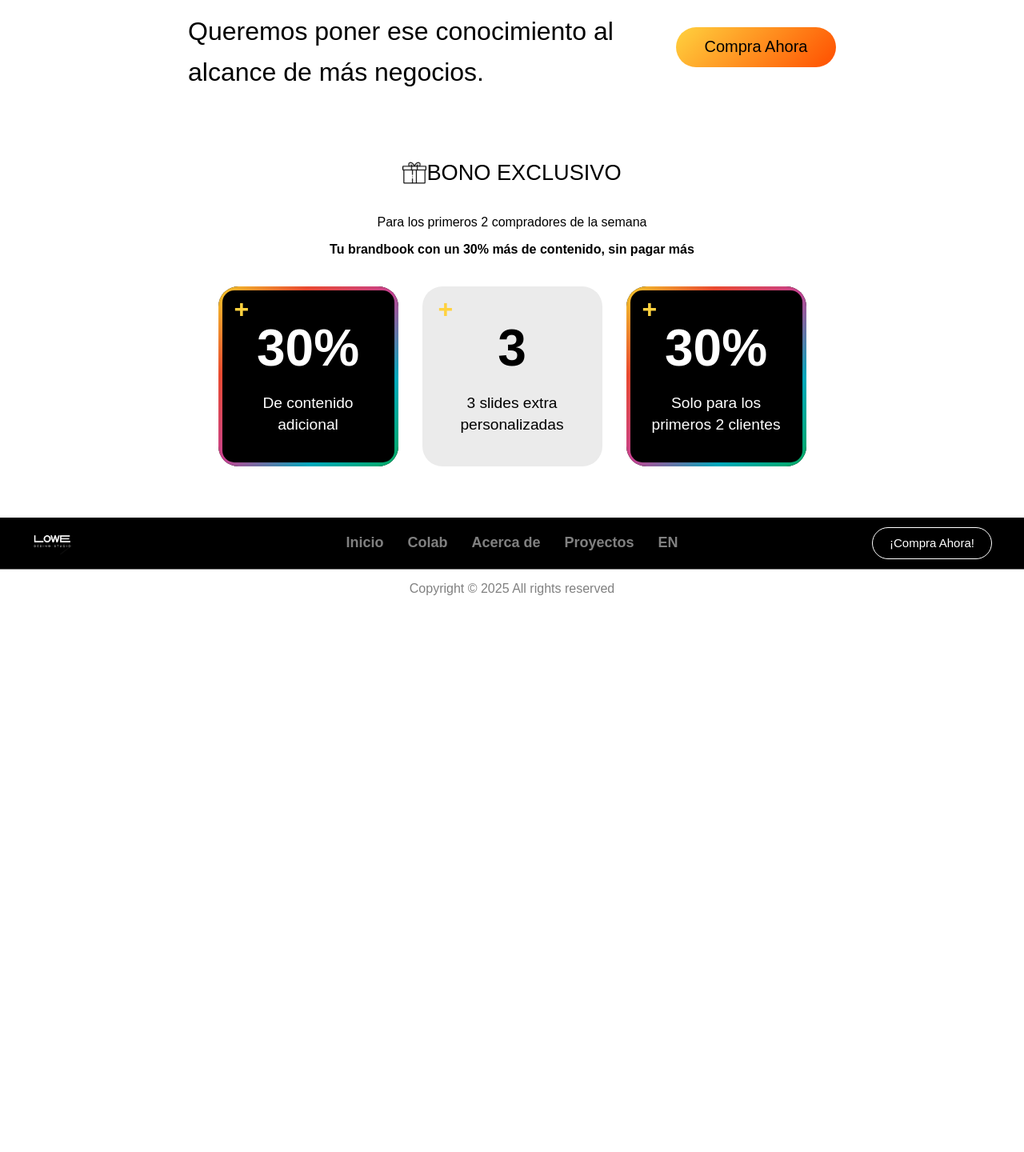
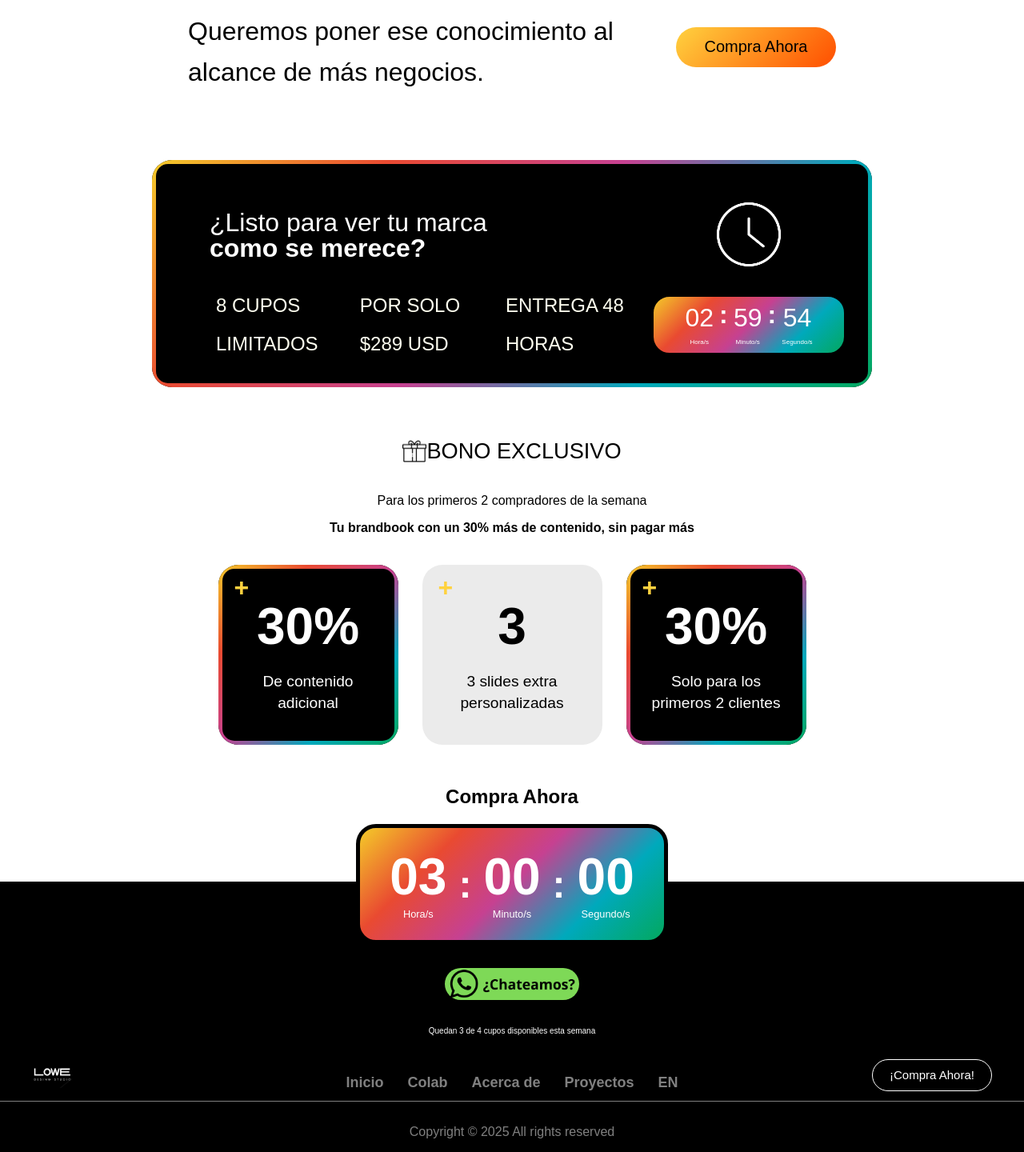
Before and after one commit to Alejosamy96/DesignMaker, a PHP site: page / in a window 1280 px wide. Shown: the part 3890-5330 px from the top of the page at 80% size. Before the commit the page ends 4634 px from the top, so only its background shows below. Run offline with PHP 8.4, Linux system fonts and the light colour scheme.

Commit message:
Sección del relojito agregada, la vrd, estoy aprendiendo bastante, y la mera guía de mi propio código me da todo para funcionar bien, en fin, viva html y css, y a dormir se dijo

```diff
--- /dev/null
+++ b/JS/Script-Temporizador.js
@@ -0,0 +1,20 @@
+const duracion = 3 * 60 * 60 * 1000;
+const fin = Date.now() + duracion;
+
+function actualizar() {
+  const ahora = Date.now();
+  let restante = fin - ahora;
+
+  if (restante < 0) restante = 0;
+
+  const horas = Math.floor(restante / (1000 * 60 * 60));
+  const minutos = Math.floor((restante % (1000 * 60 * 60)) / (1000 * 60));
+  const segundos = Math.floor((restante % (1000 * 60)) / 1000);
+
+  document.getElementById("horas").textContent = String(horas).padStart(2, "0");
+  document.getElementById("minutos").textContent = String(minutos).padStart(2, "0");
+  document.getElementById("segundos").textContent = String(segundos).padStart(2, "0");
+}
+
+actualizar();
+setInterval(actualizar, 1000);
--- a/Styles.css
+++ b/Styles.css
@@ -69,6 +69,7 @@ body {
 
 .datacentral {
   width: 100%;
+  max-width: 1500px;
   margin: 0 auto;
   color: #ffffff;
   display: flex;
@@ -190,6 +191,7 @@ body {
   font-family: Arial, sans-serif;
   overflow: hidden;
   z-index: 0;
+
 }
 .seccionguia-general .mid .cuadro-oscuro::before{
   content: "";
@@ -476,6 +478,138 @@ body {
 
 
 
+.seccion-reloj {
+  background: #ffffff;
+  color: #000000;
+  padding-top: 5%;
+  text-align: center;
+  width: 100%;
+  display: flex;
+  justify-content: center;
+  align-items: center;
+  flex-direction: column;
+}
+
+.seccion-reloj .container{
+  position: relative;
+  max-width: 900px;
+  width: 100%;
+  height: max-content;
+  background: #000000;
+  color: #ffffff;
+  position: relative;
+  border-radius: 25px;
+  padding: 30px;
+  box-sizing: border-box;
+  text-align: center;
+  font-family: Arial, sans-serif;
+  overflow: hidden;
+  z-index: 0;
+}
+.seccion-reloj .container::before{
+  content: "";
+  position: absolute;
+  inset: 0;
+  border-radius: 20px;
+  padding: 5px;
+  background: linear-gradient(135deg, #F4CB29, #E94A31, #C64191, #00A9BC, #03A85F);
+  -webkit-mask:
+    linear-gradient(#fff 0 0) content-box,
+    linear-gradient(#fff 0 0);
+  -webkit-mask-composite: xor;
+          mask-composite: exclude;
+}
+
+.seccion-reloj .container .top{
+  display: flex;
+  justify-content: left;
+  align-items: center;
+  max-width: 100%;
+  padding-left: 5%;
+  padding-right: 5%;
+}
+
+.seccion-reloj .container .top .texto{
+  text-align: left;
+  line-height: 1;
+  max-width: fit-content;
+  padding-right: 20%;
+  margin-right: 12.5%;
+  width: 50%;
+}
+.seccion-reloj .container .top .texto p{
+  font-size: 2rem;
+}
+.seccion-reloj .container .top .texto span{
+  font-weight: bold;
+}
+.seccion-reloj .container .top .icono{
+  text-align: left;
+  line-height: 1;
+  max-width: fit-content;
+  border: none;
+}
+.seccion-reloj .container .top .icono img{
+  height: 100px;
+}
+.seccion-reloj .container .bot{
+  display: flex;
+  justify-content: left;
+  align-items: center;
+  max-width: 100%;
+  padding-left: 50px;
+}
+.seccion-reloj .container .bot .informacion{
+  text-align: left;
+  display: flex;
+  justify-content: left;
+  align-items: center;
+  line-height: 2;
+  max-width: fit-content;
+  gap: 0px;
+  width: 70%;
+}
+.seccion-reloj .container .bot .informacion .texto{
+  color: #fffff0;
+  font-size: 1.5rem;
+}
+.seccion-reloj .container .bot .cuenta{
+  display: flex;
+  justify-content: center;
+  align-items: center;
+  width: 20%;
+  gap: 15px;
+  height: 30px;
+  padding: 20px 40px;
+  border: 5px solid black;
+  border-radius: 25px;
+  background: linear-gradient(135deg, #f4cb29, #e94a31, #c64191, #00a9bc, #03a85f);
+  color: #fff;
+  font-weight: bold;
+}
+.seccion-reloj .container .bot .cuenta p{
+  font-size: 2rem;
+  display: block;
+  margin-top: 5%;
+  margin-left: -5%;
+  margin-right: -5%;
+}
+.seccion-reloj .container .bot .cuenta .segmento {
+  text-align: center;
+}
+.seccion-reloj .container .bot .cuenta .tiempo {
+  font-size: 2rem;
+  font-weight: lighter;
+  display: block;
+}
+.seccion-reloj .container .bot .cuenta .texto {
+  font-size: 0.5rem;
+  font-weight: normal;
+}
+
+
+
+
 
 
 .seccion-bono-exclusivo{
@@ -600,10 +734,68 @@ body {
 
 
 
-
-.seccion-compra-ahora
-
-
+.seccion-compra-ahora {
+  background: #ffffff;
+  color: #000000;
+  margin-bottom: 2%;
+  margin-top: -2.5%;
+  text-align: center;
+  display: flex;
+  justify-content: center;
+  align-items: center;
+  flex-direction: column;
+}
+.seccion-compra-ahora .container{
+  position: relative;
+  max-width: 900px;
+  width: 100%;
+  margin-bottom: -37%;
+}
+.seccion-compra-ahora .container .mid{
+  display: flex;
+  justify-content: center;
+  align-items: center;
+  width: 300px;
+  height: 100px;
+  gap: 30px;
+  padding: 20px 40px;
+  border: 5px solid black;
+  border-radius: 25px;
+  background: linear-gradient(135deg, #f4cb29, #e94a31, #c64191, #00a9bc, #03a85f);
+  color: #fff;
+  font-weight: bold;
+}
+.seccion-compra-ahora .container .mid p{
+  font-size: 3rem;
+  display: block;
+  margin-left: -5%;
+  margin-right: -5%;
+}
+.seccion-compra-ahora .container .mid .segmento {
+  text-align: center;
+}
+.seccion-compra-ahora .container .mid .tiempo {
+  font-size: 4rem;
+  display: block;
+}
+.seccion-compra-ahora .container .mid .texto {
+  font-size: 0.8rem;
+  font-weight: normal;
+}
+.seccion-compra-ahora .container .bot{
+  height: 40px;
+}
+.seccion-compra-ahora .container .bot .boton{
+  margin-top: 7.5%;
+  max-height: 40px;
+  border-radius: 50px;
+  width: auto;
+}
+.seccion-compra-ahora .container .bot p{
+  margin-top: 7.5%;
+  color: #ffffff;
+  font-size: 10px;
+}
 
 
 
@@ -611,15 +803,17 @@ body {
 
 footer {
   width: 100%;
+  background-color: #000000;
   background: var(--negro);
   color: white;
 }
 .menu-container {
+  height: 250px;
   display: flex;
-  align-items: center;
+  align-items:end;
   justify-content: space-between;
   padding: 12px 40px;
-  background-color: #000;
+  background-color: #000000;
 }
 .menu-left .logo {
   max-width: 50px;
@@ -650,18 +844,24 @@ footer {
   cursor: pointer;
   transition: transform 0.2s;
   border: 1px solid white;
-
 }
 .division{
   background-color: #808080;
-  height: 0.5px;
+  height: 0.1em;
 }
 
 .derechos{
+  background-color: #000000;
+  padding-top: 1%;
+  height: 50px;
   color: #808080;
   width: 100%;
   text-align: center;
 }
+
+
+
+
 
 
 
--- a/index.html
+++ b/index.html
@@ -188,6 +188,43 @@
       </div>
     </section>
 
+    <section class="seccion-reloj">
+      <div class="container">
+        <div class="top">
+          <div class="texto">
+            <p>¿Listo para ver tu marca <span>como se merece?</span></p>
+          </div>
+          <div class="icono">
+            <img src="IMG/Reloj.png" alt="reloj">
+          </div>
+        </div>
+        <div class="bot">
+          <div class="informacion">
+            <div class="texto">8 CUPOS LIMITADOS</div>
+            <div class="texto">POR SOLO $289 USD</div>
+            <div class="texto">ENTREGA 48 HORAS</div>
+          </div>
+          <div class="cuenta">
+            <div class="segmento">
+              <span id="horas" class="tiempo">03</span>
+              <span class="texto">Hora/s</span>
+            </div>
+            <p>:</p>
+            <div class="segmento">
+              <span id="minutos" class="tiempo">00</span>
+              <span class="texto">Minuto/s</span>
+            </div>
+            <p>:</p>
+            <div class="segmento">
+              <span id="segundos" class="tiempo">00</span>
+              <span class="texto">Segundo/s</span>
+            </div>
+          </div>
+        </div>
+      </div>
+    </section>
+    <script src="JS/Script-Temporizador.js"></script>
+
     <section class="seccion-bono-exclusivo">
       <div class="container">
         <div class="top">
@@ -219,8 +256,38 @@
         </div>
       </div>
     </section>
+
+    <section class="seccion-compra-ahora">
+      <div class="container">
+        <div class="top">
+          <h2>Compra Ahora</h2>
+        </div>
+        <div class="mid">
+          <div class="segmento">
+            <span id="horas" class="tiempo">03</span>
+            <span class="texto">Hora/s</span>
+          </div>
+          <p>:</p>
+          <div class="segmento">
+            <span id="minutos" class="tiempo">00</span>
+            <span class="texto">Minuto/s</span>
+          </div>
+          <p>:</p>
+          <div class="segmento">
+            <span id="segundos" class="tiempo">00</span>
+            <span class="texto">Segundo/s</span>
+          </div>
+        </div>
+        <div class="bot">
+          <a href="https://wa.me/573112171450?text=Hola%2C%20Quiero%20mejorar%20mi%20marca" target="_blank">
+            <img src="IMG/¿Chateamos (1).png" alt="whatsappChat" class="boton">
+          </a>
+          <p>Quedan 3 de 4 cupos disponibles esta semana</p>
+        </div>
+      </div>
+    </section>
+    <script src="JS/Script-Temporizador.js"></script>
   </main>
-
 
   <footer>
     <div class="menu-container">
```
Also changed, not shown: IMG/Reloj.png (added).
